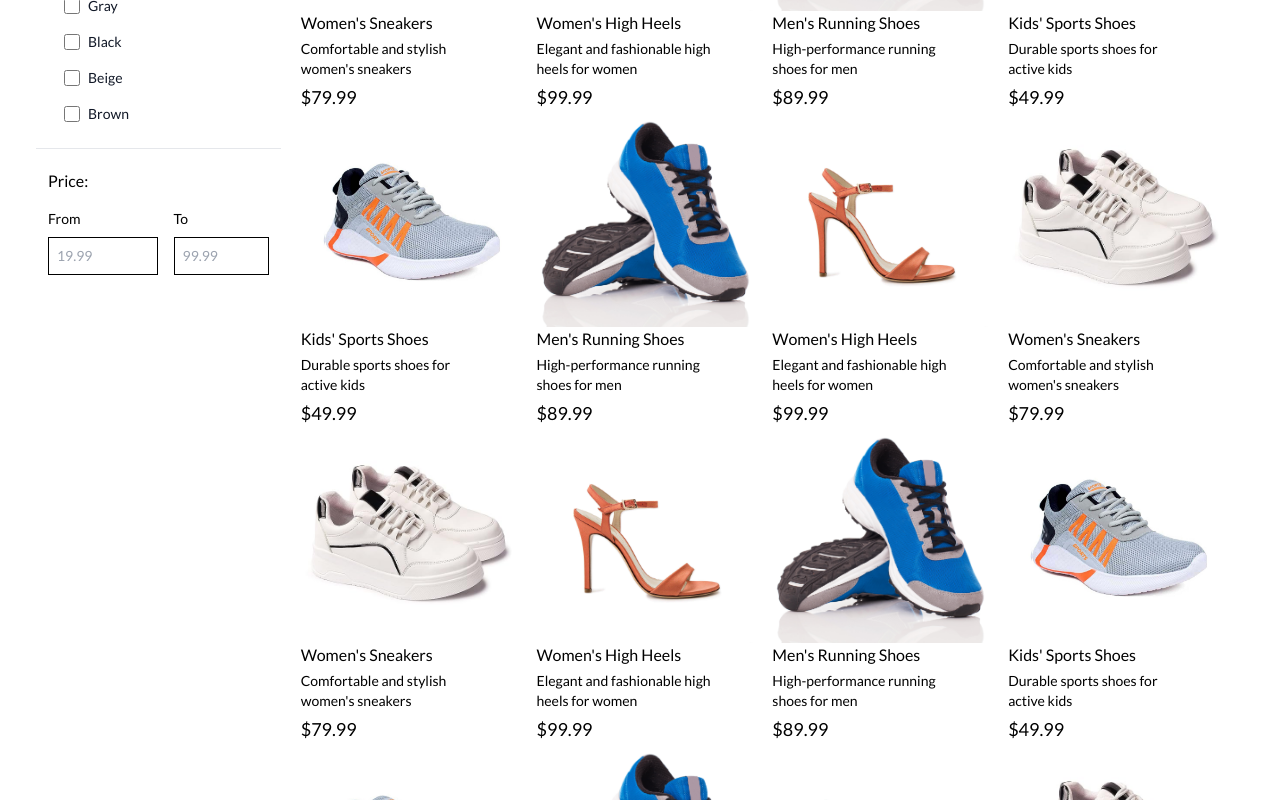
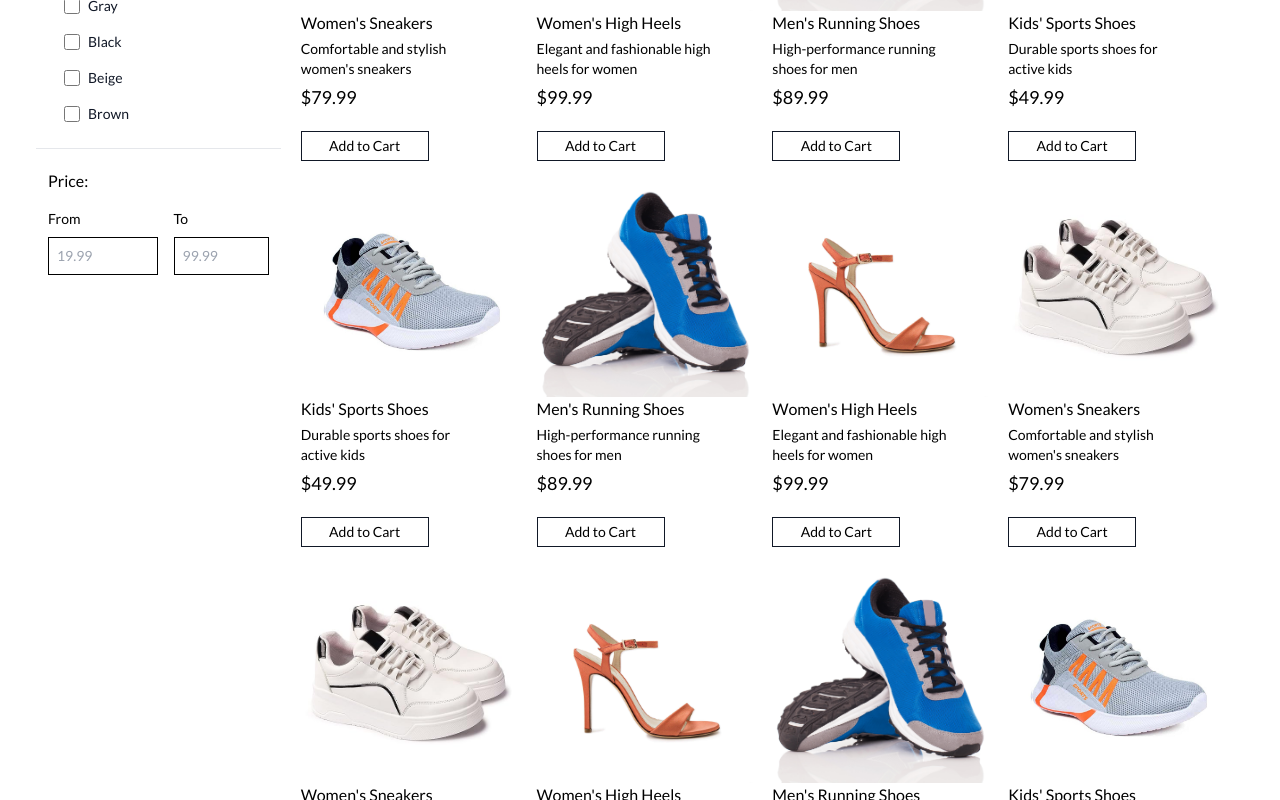
Before and after one commit to MatthewBleUK/ecommerce-site, a React (Vite) app: page / in a window 1280 px wide. Shown: the part 820-1620 px from the top of the page. Built offline with nearby package versions, Linux system fonts and the light colour scheme.

Commit message:
Add add to cart button This commit adds the add to cart button to the productGrid component with react-toast npm package.

```diff
--- a/package.json
+++ b/package.json
@@ -17,6 +17,7 @@
     "react-lazy-load-image-component": "^1.6.0",
     "react-router-dom": "^6.14.2",
     "react-select": "^5.7.4",
+    "react-toastify": "^9.1.3",
     "tailwind": "^4.0.0"
   },
   "devDependencies": {
--- a/src/components/ProductGrid.jsx
+++ b/src/components/ProductGrid.jsx
@@ -1,6 +1,9 @@
 import React, { useState, useEffect } from "react";
 import { LazyLoadImage } from "react-lazy-load-image-component";
 import "react-lazy-load-image-component/src/effects/blur.css";
+
+import { ToastContainer, toast } from "react-toastify";
+import "react-toastify/dist/ReactToastify.css";
 
 import productList from "../products.json";
 
@@ -60,6 +63,12 @@ function ProductGrid({ category, title, desc }) {
         );
     };
 
+    const handleAddToCart = (product) => {
+        toast.success(`${product} has been added to cart`, {
+            position: toast.POSITION.BOTTOM_RIGHT,
+        });
+    };
+
     return (
         <>
             <CategoryDescription title={title} desc={desc} />
@@ -107,6 +116,15 @@ function ProductGrid({ category, title, desc }) {
                                 <span className="text-lg">
                                     ${product.price}
                                 </span>
+
+                                <button
+                                    className="text-sm p-1 my-5 w-32 transition ease-in duration-200 bg-white hover:bg-gray-800 text-black hover:text-white text-black border border-gray-900"
+                                    onClick={() =>
+                                        handleAddToCart(product.title)
+                                    }
+                                >
+                                    Add to Cart
+                                </button>
                             </li>
                         );
                     })}
@@ -126,6 +144,8 @@ function ProductGrid({ category, title, desc }) {
                     </div>
                 )}
             </div>
+
+            <ToastContainer />
         </>
     );
 }
```
Also changed, not shown: 1 other file (tests, documents, lock files or other folders).
